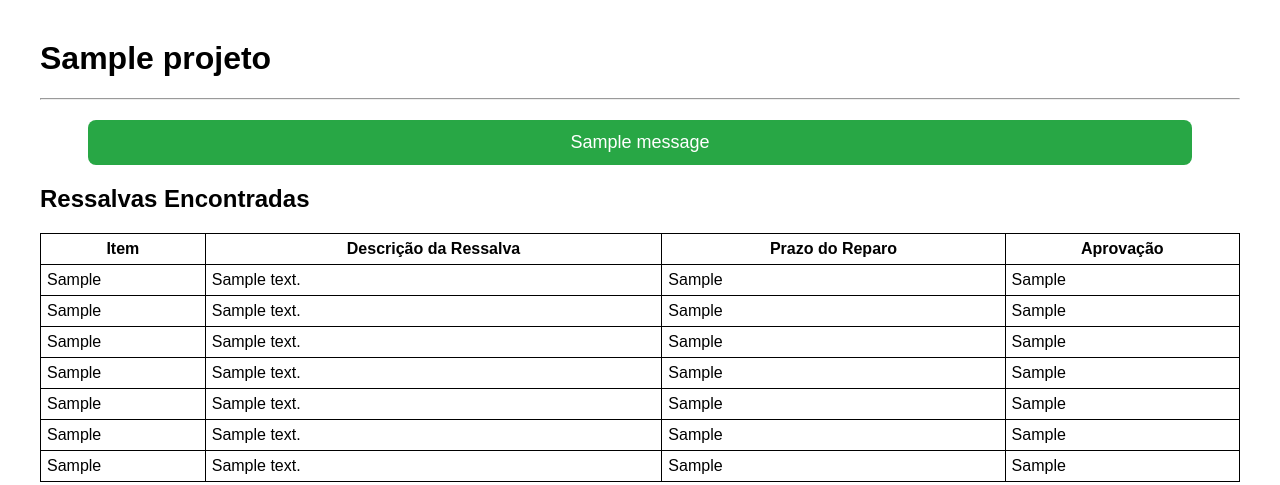
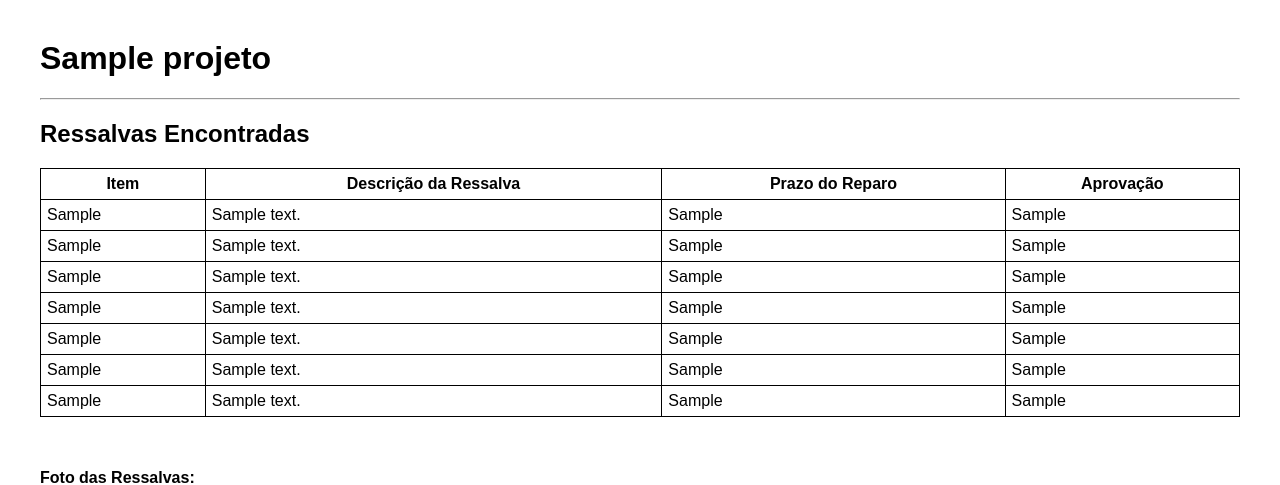
Before and after one commit to HenriqueNunes-2008/Termo_Aceite, a Flask app: template templates/ressalvas_display.html in a window 1280 px wide. Shown: the top 485 px of the page. Run offline with Flask 3, Linux system fonts and the light colour scheme; the template is opened without the code that fills it: most values are stand-ins (such as "Sample title", 1, 10 or a date in 2020); grey boxes marked "Sample" are stand-in pictures; one stand-in notice (Sample message) is shown.

Commit message:
Simplify ressavlas_display.html structure
Removed unnecessary flash message handling and simplified HTML structure.

```diff
--- a/templates/ressalvas_display.html
+++ b/templates/ressalvas_display.html
@@ -8,31 +8,13 @@
         table { width:100%; border-collapse: collapse; }
         th, td { border: 1px solid #000; padding: 6px; }
 
-        .flash {
-            width: 90%;
-            margin: 20px auto;
-            padding: 12px;
-            border-radius: 8px;
-            color: white;
-            font-size: 18px;
-            text-align: center;
-        }
-        .flash.success { background-color: #28a745; }
-        .flash.error { background-color: #d9534f; }
+
     </style>
 </head>
 <body>
 
     <h1>{{ projeto }}</h1>
     <hr>
-
-    {% with messages = get_flashed_messages(with_categories=true) %}
-    {% if messages %}
-        {% for category, message in messages %}
-            <div class="flash {{ category }}">{{ message }}</div>
-        {% endfor %}
-    {% endif %}
-    {% endwith %}
 
     <h2>Ressalvas Encontradas</h2>
 
```
